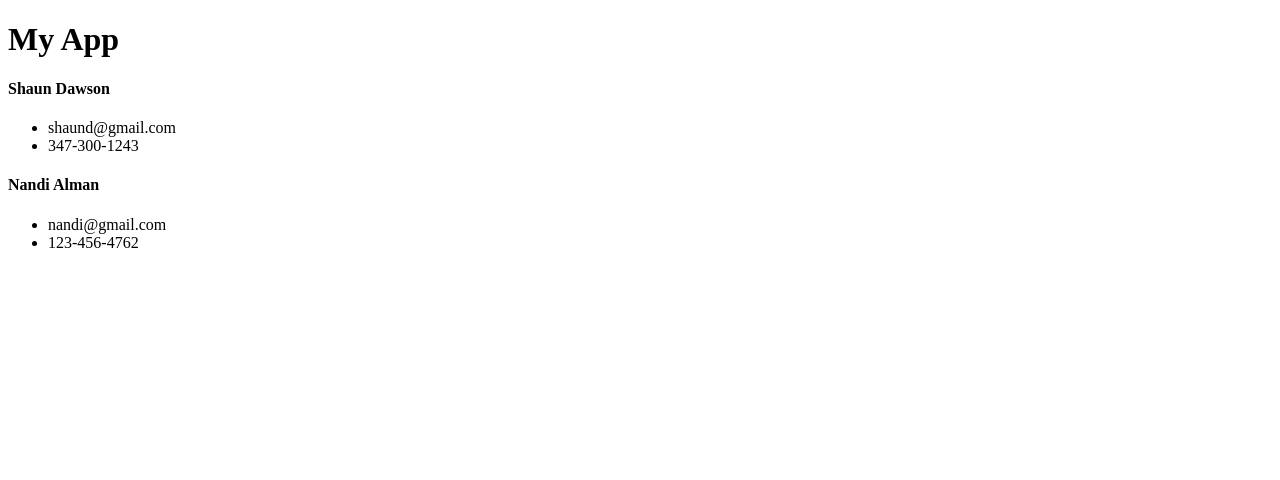
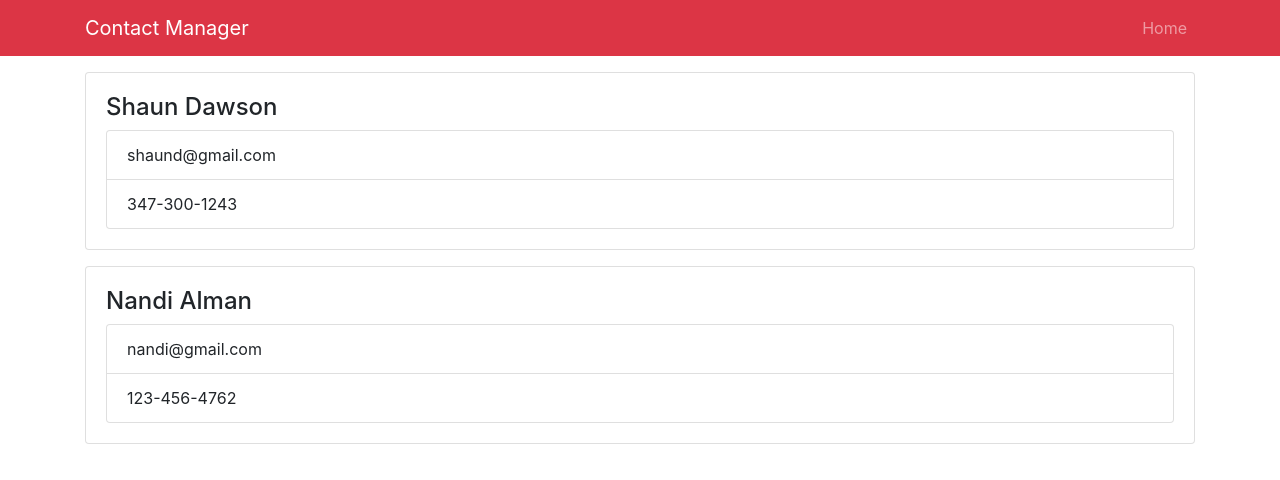
Before and after one commit to shaundawson/Contact-Manager, a React (Create React App) app in the folder contactmanager/: page / in a window 1280 px wide. Shown: the top 480 px of the page. Built offline with nearby package versions, Linux system fonts and the light colour scheme.

Commit message:
implement bootstrap

```diff
--- a/contactmanager/src/App.js
+++ b/contactmanager/src/App.js
@@ -1,21 +1,26 @@
 import React, { Component } from 'react';
 import Contact from './components/Contact';
 import Header from './components/Header';
+import 'bootstrap/dist/css/bootstrap.min.css';
 import './App.css';
 
 class App extends Component {
   render() {
     return (
       <div className="App">
-      <Header />
-      <Contact name = "Shaun Dawson"
-      email = "shaund@gmail.com" phone="347-300-1243"
-      />
-      <Contact
-      name = "Nandi Alman"
-      email= "nandi@gmail.com"
-      phone = "123-456-4762"
-      />
+        <Header branding="Contact Manager" />
+        <div className="container">
+          <Contact
+            name="Shaun Dawson"
+            email="shaund@gmail.com"
+            phone="347-300-1243"
+          />
+          <Contact
+            name="Nandi Alman"
+            email="nandi@gmail.com"
+            phone="123-456-4762"
+          />
+        </div>
       </div>
     );
   }
--- a/contactmanager/src/components/Contact.js
+++ b/contactmanager/src/components/Contact.js
@@ -6,19 +6,19 @@
   render() {
     const { name, email, phone } = this.props;
     return (
-      <div>
+      <div className="card card-body mb-3">
         <h4> { name }</h4>
-          <ul>
-            <li>{ email }</li>
-            <li>{ phone }</li>
-          </ul>
+        <ul className="list-group">
+          <li className="list-group-item">{ email }</li>
+          <li className="list-group-item">{ phone }</li>
+        </ul>
       </div>
     );
   }
 }
 
 Contact.propTypes = {
-  name: PropTypes.bool.isRequired,
+  name: PropTypes.string.isRequired,
   email: PropTypes.string.isRequired,
   phone: PropTypes.string.isRequired,
 };
--- a/contactmanager/src/components/Header.js
+++ b/contactmanager/src/components/Header.js
@@ -4,18 +4,33 @@
 const Header = (props) => {
   const { branding } = props;
   return (
-    <div>
-      <h1>{ branding }</h1>
-    </div>
-    );
+    <nav className="navbar navbar-expand-sm
+    navbar-dark bg-danger mb-3 py--0">
+      <div className="container">
+        <a href="/" className="navbar-brand">
+          { branding }
+        </a>
+        <div>
+          <ul className="navbar-nav mr-auto">
+            <li className="nav-item">
+              <a href="/" className="nav-link">
+              Home
+              </a>
+            </li>
+          </ul>
+        </div>
+      </div>
+    </nav>
+  );
 };
 
 Header.defaultProps = {
-  branding: 'My App'
+  branding: 'My App',
 };
 
 Header.propTypes = {
-  branding: PropTypes.string.isRequired
+  branding: PropTypes.string.isRequired,
 };
 
+
 export default Header;
```
Also changed, not shown: contactmanager/package.json (+8 -1 lines), contactmanager/.eslintrc.yml (added), 1 other file (tests, documents, lock files or other folders).
